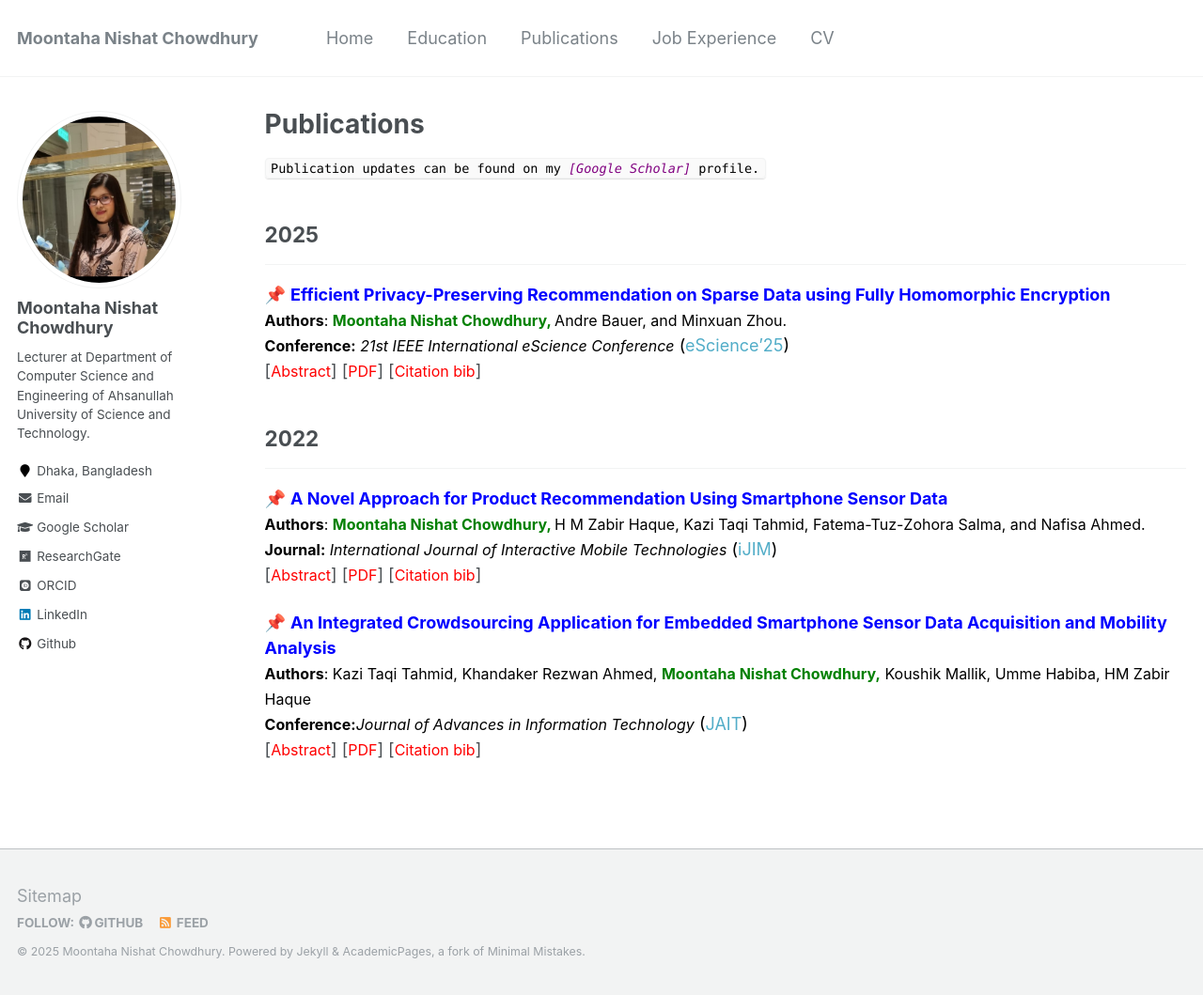
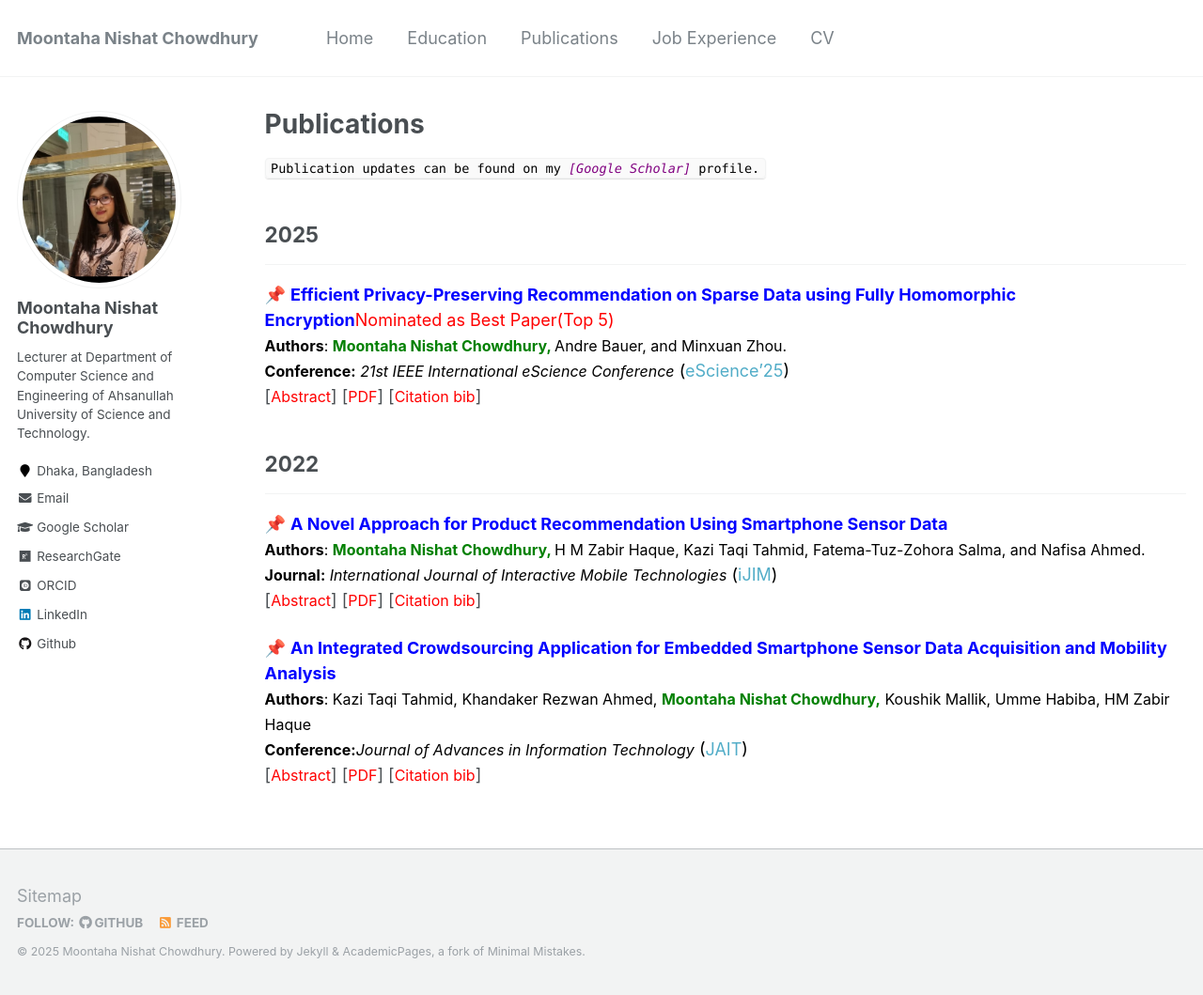
Before and after one commit to chowdhurymoontaha/chowdhurymoontaha.github.io, a Jekyll site: the page built from _pages/publications.md, in a window 1280 px wide and 1059 px high. Shown: the whole window at 94% size. Built offline with Jekyll 4.4.1, drawn with Linux system fonts in a browser that asks for light colours; some web fonts are replaced.

Commit message:
eSceience paper added

```diff
--- a/_pages/publications.md
+++ b/_pages/publications.md
@@ -11,7 +11,7 @@ author_profile: true
 ## 2025
 ---------
 <!-- Paper 01 -->
-📌 [<span style="color:Blue">**Efficient Privacy-Preserving Recommendation on Sparse Data using Fully Homomorphic Encryption**</span>](https://arxiv.org/abs/2509.03024v1)<br>
+📌 [<span style="color:Blue">**Efficient Privacy-Preserving Recommendation on Sparse Data using Fully Homomorphic Encryption**</span>](https://arxiv.org/abs/2509.03024v1)<span style="color:red">Nominated as Best Paper(Top 5)</span><br>
 <span style="color:black">
 	<font size="3"><strong>Authors</strong>: <strong style="color:green">Moontaha Nishat Chowdhury, </strong> Andre Bauer, and Minxuan Zhou. </font>
 </span>
```
Also changed, not shown: _pages/about.md (+1 -1 lines).
